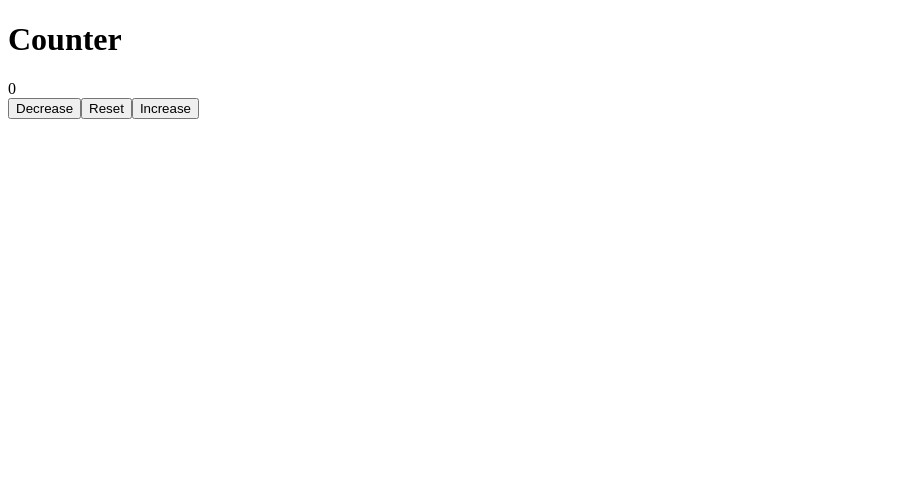
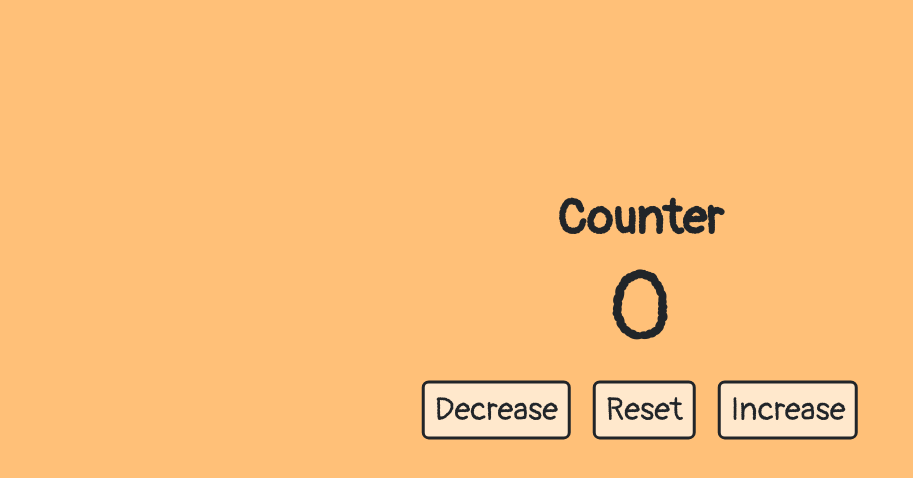
Before and after one commit to DeveloperDragos/Counter-Project, a plain HTML site: page index.html in a window 1280 px wide. Shown: the whole page, without its empty margins (0-913 px from the left). Drawn offline with Linux system fonts and the light colour scheme.

Commit message:
add css and README.md

```diff
--- a/index.html
+++ b/index.html
@@ -17,8 +17,9 @@
         <h1>Counter</h1>
         <span class="value">0</span>
         <div class="btn-container">
-          <button class="btn">Decrease</button><button class="btn">Reset</button
-          ><button class="btn">Increase</button>
+          <button class="btn decrease">Decrease</button
+          ><button class="btn reset">Reset</button
+          ><button class="btn increase">Increase</button>
         </div>
       </div>
     </main>
--- a/style.css
+++ b/style.css
@@ -0,0 +1,48 @@
+*,
+*::after,
+*::before {
+  margin: 0;
+  padding: 0;
+  box-sizing: border-box;
+  font-family: "Pangolin", sans-serif;
+  color: #212529;
+}
+
+body {
+  background-color: #ffc078;
+}
+
+.container {
+  position: absolute;
+  top: 40%;
+  left: 50%;
+
+  transform: translate(-50%, -50%);
+
+  text-align: center;
+}
+
+h1 {
+  font-size: 3rem;
+}
+
+.value {
+  font-size: 6rem;
+}
+
+.btn {
+  font-size: 2rem;
+  margin: 0.7rem;
+  padding: 0.4rem 0.6rem;
+
+  background-color: #ffe8cc;
+
+  border-radius: 7px;
+  border: solid 3px;
+
+  cursor: pointer;
+}
+
+.btn:hover {
+  filter: brightness(120%);
+}
```
